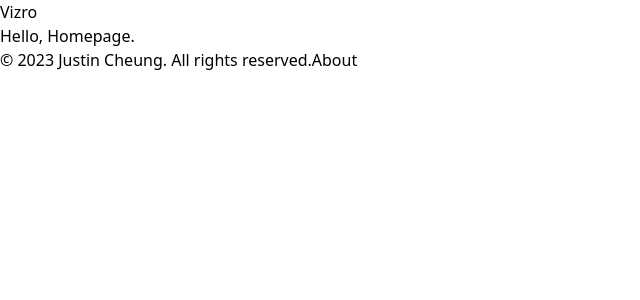
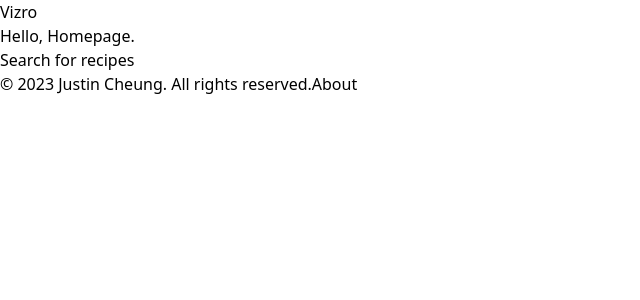
Before and after one commit to Jygsaw/comfortfood-next, a Next.js app: page / in a window 1280 px wide. Shown: the top 300 px of the page, without its empty margins (0-640 px from the left). Built offline with nearby package versions, Linux system fonts and the light colour scheme.

Commit message:
[CHG] Update homepage with search link

```diff
--- a/app/page.tsx
+++ b/app/page.tsx
@@ -1,4 +1,5 @@
 import React from 'react';
+import Link from 'next/link';
 import { titleAppend } from 'lib/seoUtils';
 import { type Metadata } from 'next';
 
@@ -9,6 +10,9 @@
 const Page = () => (
     <>
         Hello, Homepage.
+        <div>
+            <Link href="/search">Search for recipes</Link>
+        </div>
     </>
 );
 
```
